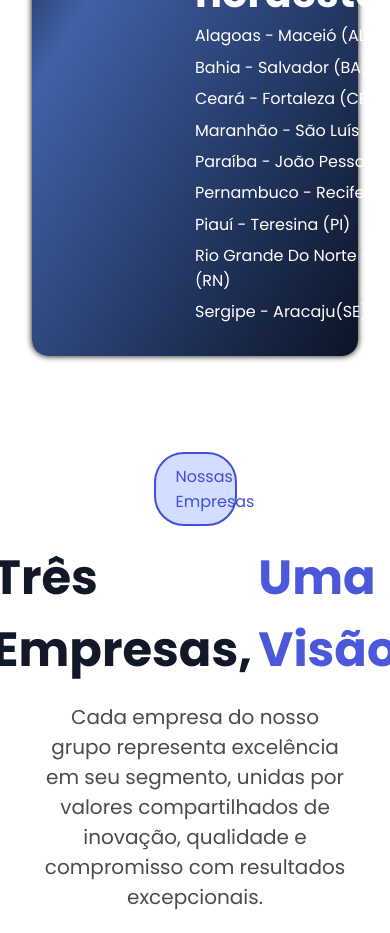
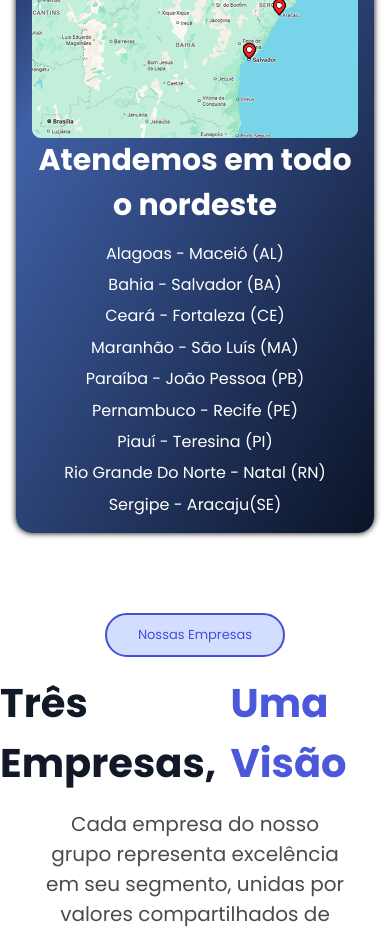
Before and after one commit to GrupoDu/grupodu-landingpage, a Next.js app: page / in a window 390 px wide. Shown: the part 2660-3593 px from the top of the page. Built offline with nearby package versions, Linux system fonts and the light colour scheme.

Commit message:
styles(segmentos): iniciando mobile segmentos

```diff
--- a/src/app/page.module.scss
+++ b/src/app/page.module.scss
@@ -291,6 +291,24 @@
       }
     }
 
+    .estadosSection {
+      flex-direction: column;
+      width: 100%;
+      padding: 1em;
+      box-sizing: border-box;
+    }
+
+    .segmentsSection {
+      padding: 0;
+      width: 100%;
+
+      .titleSegments {
+        h1 {
+          font-size: 40px;
+        }
+      }
+    }
+
     section {
       flex-direction: column;
 
--- a/src/components/estados/styles.module.scss
+++ b/src/components/estados/styles.module.scss
@@ -9,7 +9,7 @@
   padding: 2em;
   border-radius: 16px;
   display: flex;
-  box-shadow: 0 0 6px 0 rgba($color: #000000, $alpha: 1.0);
+  box-shadow: 0 0 6px 0 rgba($color: #000000, $alpha: 1);
 
   .mapaEstados {
     object-fit: contain;
@@ -34,11 +34,11 @@
       color: white;
       display: flex;
       flex-direction: column;
-        gap: .4em;
+      gap: 0.4em;
       cursor: default;
 
       li {
-            transition: all .1s ease-in;
+        transition: all 0.1s ease-in;
         width: fit-content;
 
         &:hover {
@@ -50,3 +50,32 @@
     }
   }
 }
+
+@media screen and (min-width: 380px) and (max-width: 420px) {
+  .estadosContainer {
+    flex-direction: column;
+    padding: 1em;
+    align-items: center;
+
+    .mapaEstados {
+      width: 100%;
+      height: fit-content;
+    }
+
+    .listContainer {
+      padding: 0;
+      gap: .8em;
+      h1 {
+        font-size: 30px;
+        text-align: center;
+      }
+
+      ul {
+        li {
+          text-align: center;
+          width: 100%;
+        }
+      }
+    }
+  }
+}
--- a/src/components/header-nav/styles.module.scss
+++ b/src/components/header-nav/styles.module.scss
@@ -125,12 +125,6 @@
       .pageLink {
         display: none;
       }
-
-      .catalogo {
-        span {
-          // font-size: ;
-        }
-      }
     }
 
     .menuIcon {
--- a/src/components/sectionTitle/styles.module.scss
+++ b/src/components/sectionTitle/styles.module.scss
@@ -9,3 +9,24 @@
         color: #424FD8;
     }
 }
+
+@media screen and (min-width: 380px) and (max-width: 420px) {
+    .sectionTitleContainer {
+        width: 35%;
+        border-radius: 30px;
+        padding: 10px 20px;
+        display: flex;
+        align-items: center;
+        justify-content: center;
+        background-color: #D3DDFF;
+        border: 2px solid #424FD8;
+
+        span {
+            color: #424FD8;
+            width: 100%;
+            text-align: center;
+            font-size: small;
+        }
+    }
+
+}
```
Lines whose indentation alone changed are shown as unchanged.
